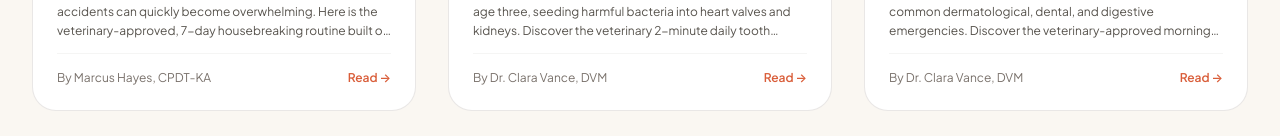
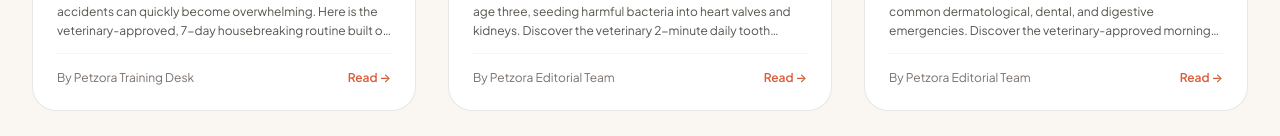
Before and after one commit to emonahmedea127-rgb/Petzora, a React (Vite) app: page / in a window 1280 px wide. Shown: the part 3812-3948 px from the top of the page. Built offline with nearby package versions, Linux system fonts and the light colour scheme; no server answers; the database is empty.

Commit message:
Replace unverifiable expert personas with transparent editorial roles

```diff
--- a/src/data/authors.ts
+++ b/src/data/authors.ts
@@ -3,41 +3,41 @@ import { Author } from '../types';
 export const editorialTeam: Author[] = [
   {
     id: 'author-clara',
-    name: 'Dr. Clara Vance, DVM',
-    slug: 'dr-clara-vance',
-    role: 'Veterinary Advisory & Lead Pet Health Editor',
-    credentials: 'DVM (Doctor of Veterinary Medicine), 12+ Years Clinical & Emergency Practice',
-    bio: 'Dedicated small animal veterinarian with over twelve years of clinical emergency and family companion practice. Passionate about empowering pet parents with clear, compassionate, and fact-checked health care advice.',
+    name: 'Petzora Editorial Team',
+    slug: 'petzora-editorial-team',
+    role: 'Pet Care Editorial Team',
+    credentials: '',
+    bio: 'The Petzora editorial team creates practical pet care guides using reputable animal-health and welfare references. Our content is educational and is not a substitute for advice from a veterinarian who has examined your pet.',
     avatar: '/images/author-clara.webp',
     socialLinks: {
-      email: 'clara.vance@petzora.shop',
-      website: 'https://petzora.shop',
+      email: 'contact@petzora.shop',
+      website: 'https://www.petzora.shop',
     },
   },
   {
     id: 'author-marcus',
-    name: 'Marcus Hayes, CPDT-KA',
-    slug: 'marcus-hayes',
-    role: 'Certified Professional Canine Trainer & Behaviorist',
-    credentials: 'CPDT-KA, Fear-Free Certified Animal Behaviorist',
-    bio: 'Positive reinforcement dog trainer helping families overcome leash reactivity, puppy biting, separation anxiety, and potty challenges through gentle, science-backed communication.',
+    name: 'Petzora Training Desk',
+    slug: 'petzora-training-desk',
+    role: 'Training & Behavior Editorial Desk',
+    credentials: '',
+    bio: 'The Petzora Training Desk publishes practical, reward-based training and behavior guides for everyday pet owners. For serious aggression, anxiety, or safety concerns, readers should consult a qualified local professional.',
     avatar: '/images/author-marcus.webp',
     socialLinks: {
-      email: 'marcus.training@petzora.shop',
-      website: 'https://petzora.shop',
+      email: 'contact@petzora.shop',
+      website: 'https://www.petzora.shop',
     },
   },
   {
     id: 'author-elena',
-    name: 'Elena Rostova',
-    slug: 'elena-rostova',
-    role: 'Feline Specialist & Senior Pet Lifestyle Writer',
-    credentials: 'Animal Welfare & Feline Enrichment Researcher',
-    bio: 'Devoted cat mom of three rescues and longtime animal shelter volunteer. She investigates indoor enrichment, multi-cat household dynamics, and safe pet nutrition.',
+    name: 'Petzora Cat Care Desk',
+    slug: 'petzora-cat-care-desk',
+    role: 'Cat Care Editorial Desk',
+    credentials: '',
+    bio: 'The Petzora Cat Care Desk focuses on practical feline behavior, enrichment, home care, and everyday pet-owner questions using reputable sources and clear editorial standards.',
     avatar: '/images/author-elena.webp',
     socialLinks: {
-      email: 'elena.rostova@petzora.shop',
-      website: 'https://petzora.shop',
+      email: 'contact@petzora.shop',
+      website: 'https://www.petzora.shop',
     },
   },
 ];
```
